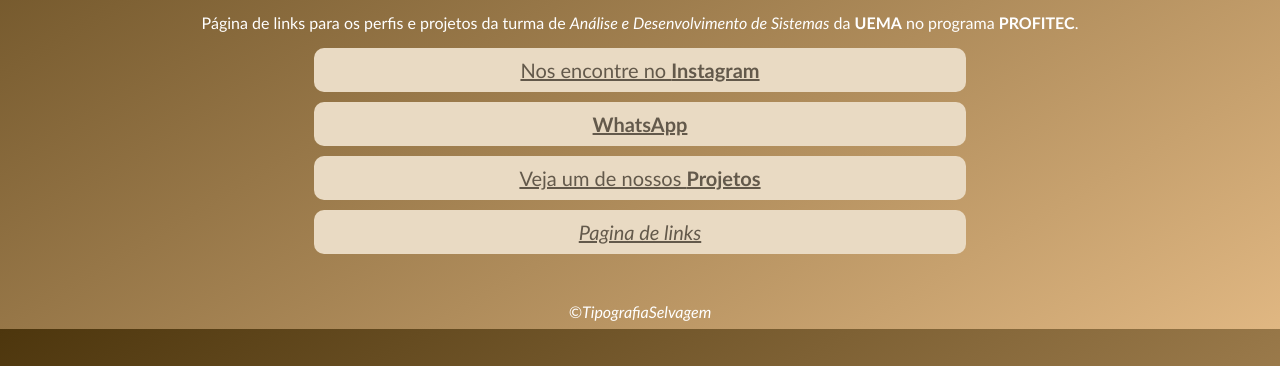
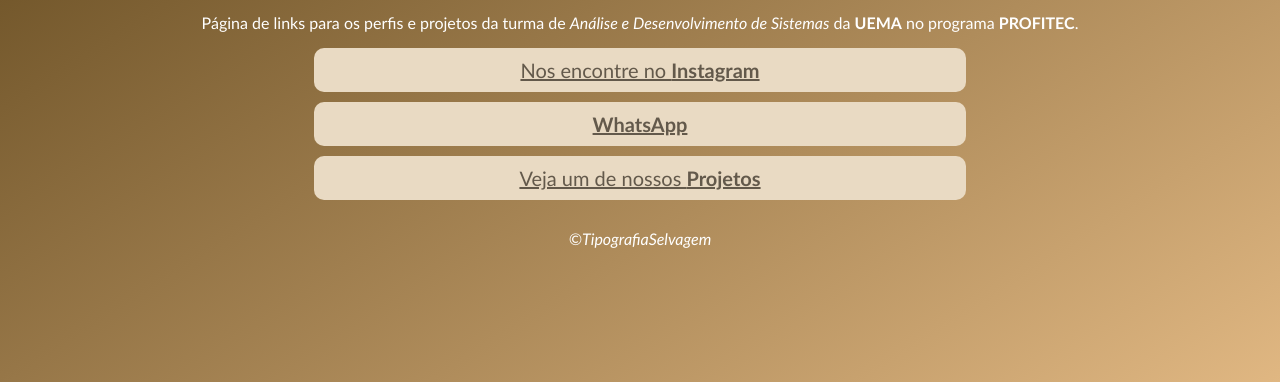
Before and after one commit to PedroVitor237/LinkTreeProject, a plain HTML site: page LinkinPage/index.html in a window 1280 px wide. Shown: the part 434-816 px from the top of the page. Drawn offline with Linux system fonts and the light colour scheme.

Commit message:
Commit de ajustes
Alteração de nome da pasta principal;
Correção de link de navegação que estava com erro (botão "voltar");
Retirada de um link.

```diff
--- a/LinkTreeTest/index.html
+++ b/LinkinPage/index.html
@@ -19,7 +19,7 @@
     <a href="https://www.instagram.com/adsuemaita?igsh=ODQ2Mm12ZHF4MjQ0">Nos encontre no <strong>Instagram</strong></a>
     <a href="ficticio"><strong>WhatsApp</strong></a>
     <a href="Weather_Project/model.html">Veja um de nossos <strong>Projetos</strong></a>
-    <a href="/LinkTree/index.html"><em>Pagina de links</em></a><br><br>
+    <br>
 
     <footer><em>&copy;TipografiaSelvagem</em></footer>
 </body>
--- a/LinkTreeTest/style.css
+++ b/LinkinPage/style.css
@@ -13,6 +13,7 @@ body {
     color: white;
     text-align: center;
     background: linear-gradient(to bottom right, #4d360d, #e0b782);
+    height: 100vh;
 }
 
 a {
```
Also changed, not shown: LinkinPage/Weather_Project/model.html (renamed from LinkTreeTest/Weather_Project/model.html, +1 -1 lines), LinkinPage/Images/ads_logo.jpg (renamed from LinkTreeTest/Images/ads_logo.jpg), LinkinPage/Weather_Project/estilo.css (renamed from LinkTreeTest/Weather_Project/estilo.css), LinkinPage/Weather_Project/leonardoPaisagemManh0.WebP (renamed from LinkTreeTest/Weather_Project/leonardoPaisagemManh0.WebP), LinkinPage/Weather_Project/leonardoPaisagemNoite3.WebP (renamed from LinkTreeTest/Weather_Project/leonardoPaisagemNoite3.WebP), LinkinPage/Weather_Project/leonardoPaisagemTarde2.WebP (renamed from LinkTreeTest/Weather_Project/leonardoPaisagemTarde2.WebP), LinkinPage/Weather_Project/script.js (renamed from LinkTreeTest/Weather_Project/script.js).
